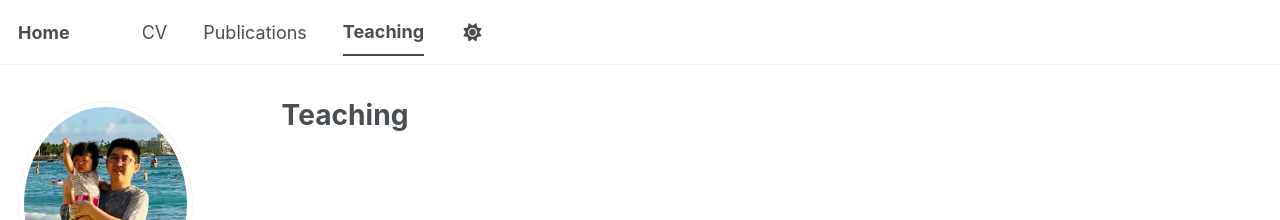
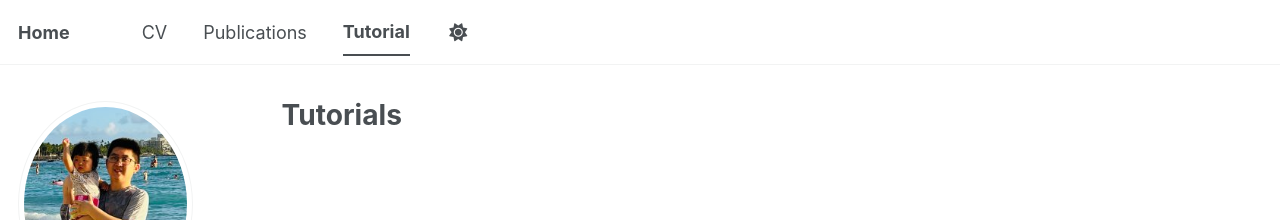
Before and after one commit to tw2469/tw2469.github.io, a Jekyll site: the page built from _pages/teaching.html, in a window 1280 px wide. Shown: the top 220 px of the page. Built offline with Jekyll 4.4.1, drawn with Linux system fonts in a browser that asks for light colours; some web fonts are replaced; a script bundle is joined from its source files by our own code; library files that are not in the unit come from our copies.

Commit message:
revise navigation

```diff
--- a/_data/navigation.yml
+++ b/_data/navigation.yml
@@ -21,7 +21,7 @@ main:
 #  - title: "Talks"
 #    url: /talks/
 
-  - title: "Teaching"
+  - title: "Tutorial"
     url: /teaching/
 
 #  - title: "Portfolio"
--- a/_pages/teaching.html
+++ b/_pages/teaching.html
@@ -1,6 +1,6 @@
 ---
 layout: archive
-title: "Teaching"
+title: "Tutorials"
 permalink: /teaching/
 author_profile: true
 ---
```
